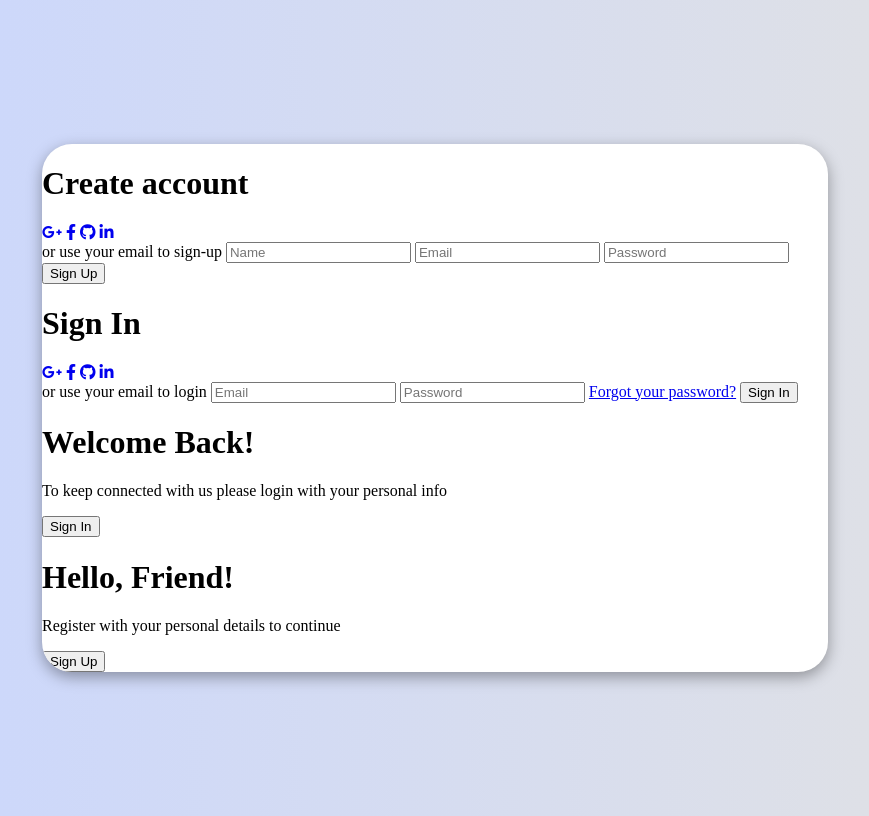
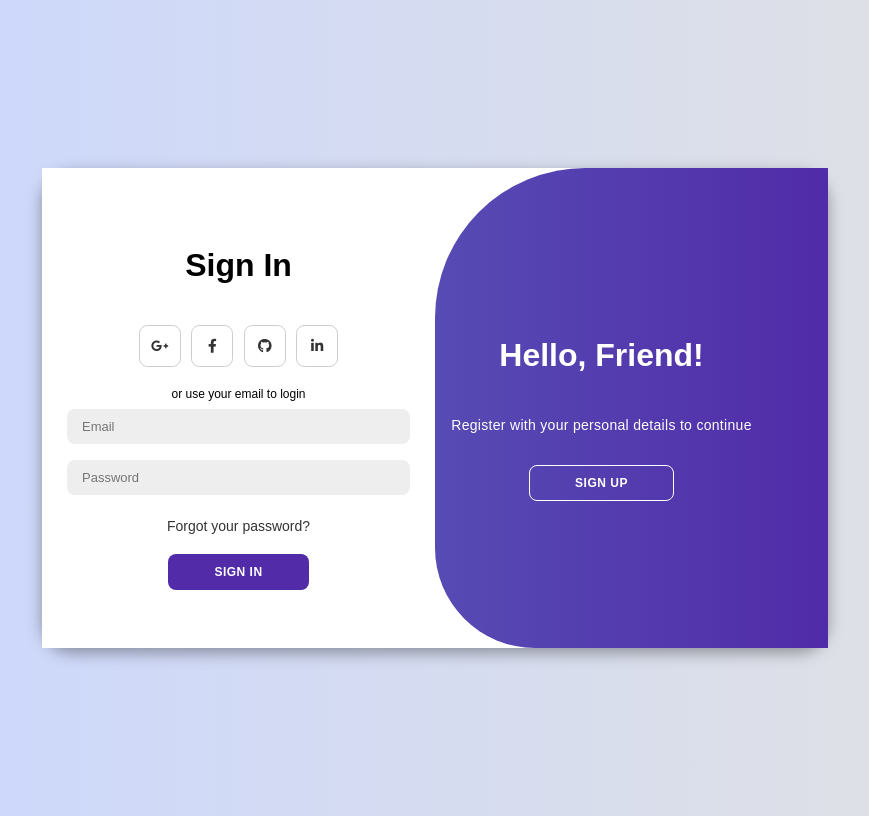
Before and after one commit to amanxshad/login, a plain HTML site: page index.html in a window 1280 px wide. Shown: the whole page, without its empty margins (205-1074 px from the left). Drawn offline with Linux system fonts and the light colour scheme; a script that the page names is missing.

Commit message:
toggle bug

```diff
--- a/style.css
+++ b/style.css
@@ -1,16 +1,15 @@
-@import url('https://fonts.googleapis.com/css2?family=Montserrat:wght@100..900&display=swap')
-
+@import url('https://fonts.googleapis.com/css2?family=Montserrat:wght@100..900&display=swap') *
 
 *{
   margin: 0;
   padding: 0;
   box-sizing: border-box;
-  font-family: 'Monsterrat', sans-serif;
 }
 
-body{
+body {
   background-color: #c9d6ff;
   background: linear-gradient(to right, #c9d6ff, #e2e2e2);
+  font-family: 'Montserrat', sans-serif;
   display: flex;
   align-items: center;
   justify-content: center;
@@ -18,13 +17,190 @@ body{
   height: 100vh;
 }
 
-.container{
+.container {
   background-color: white;
   border-radius: 30px;
   box-shadow: 0 5px 15px rgba(0, 0, 0, 0.35);
   position: relative;
-  overflow: hidden;
+
   width: 786px;
   max-width: 100%;
   min-height: 480px;
 }
+
+.container p {
+  font-size: 14px;
+  line-height: 20px;
+  letter-spacing: 0.3px;
+  margin: 20px 0;
+}
+
+.container span {
+  font-size: 12px;
+}
+
+.container a {
+  color: #333;
+  font-size: 14px;
+  text-decoration: none;
+  margin: 15px 0 10px;
+}
+
+.container button{
+  background-color: #512ba8;
+  color: white;
+  font-size: 12px;
+  padding: 10px 45px;
+  border: 1px solid transparent;
+  border-radius: 8px;
+  font-weight: 600;
+  letter-spacing: 0.5px;
+  text-transform: uppercase;
+  margin-top: 10px;
+  cursor: pointer;
+}
+
+.container button.hidden{
+  background-color: transparent;
+  border-color: white;
+}
+
+.container form{
+  background-color: white;
+  display: flex;
+  align-items: center;
+  justify-content: center;
+  flex-direction: column;
+  padding: 0 40px;
+  height: 100%
+}
+
+.container input{
+  background-color: #eee;
+  border: none;
+  margin: 8px 0;
+  padding: 10px 15px;
+  font-size: 13px;
+  border-radius: 8px;
+  width: 100%;
+  outline: none;
+}
+
+.form-container{
+  position: absolute;
+  top:0;
+  height: 100%;
+  transition: all 0.6s ease-in-out;
+}
+
+.sign-in{
+  left: 0;
+  width: 50%;
+  z-index: 2;
+}
+
+.container.active .sign-in{
+  transform: translateX(100%);
+}
+
+sign-up{
+  left: 0;
+  width: 50%;
+  opacity: 0;
+  z-index: 1;
+}
+
+.container.active .sign-up{
+  transform: translateX(100%);
+  opacity: 1;
+  z-index: 5;
+  animation: move 0.6s;
+}
+
+@keyframes move{
+  0%, 49.99%{
+    opacity: 0;
+    z-index: 1;
+  }
+  50%, 100%{
+    opacity: 1;
+    z-index: 5;
+  }
+}
+
+.social-icons{
+  margin: 20px 0;
+}
+
+.social-icons a{
+  border: 1px solid #ccc;
+  border-radius: 20%;
+  display: inline-flex;
+  justify-content: center;
+  align-items: center;
+  margin: 0 3px;
+  width: 40px;
+  height: 40px;
+}
+
+.toggle-container{
+  position: absolute;
+  top: 0px;
+  left: 50%;
+  width: 50%;
+  height: 100%;
+  overflow: hidden;
+  transition: all 0.6s ease-in-out;
+  border-radius: 150px 0 0 100px;
+  z-index: 99;
+}
+
+.container.active .toggle-container{
+  transform: translateX(-100%);
+  border-radius: 0 150px 100px 0;
+}
+
+.toggle{
+  background-color: #512da8;
+  height: 100%;
+  top: 0;
+  background: linear-gradient(to right, #5c6bc0, #512ba8);
+  color: #fff;
+  position: relative;
+  left: -100%;
+  width: 200%;
+  transform: translateX(0);
+  transition: all 0.6s ease-in-out;
+}
+
+.container.active .toggle{
+  transform: translateX(50%);
+}
+
+.toggle-panel{
+  position: absolute;
+  width: 50%;
+  height: 100%;
+  display: flex;
+  align-items: center;
+  justify-content: center;
+  flex-direction: column;
+  padding: 0 30px;
+  text-align: center;
+  top: 0;
+  transform: translateX(0);
+  transition: all 0.6s ease-in-out;
+}
+
+.toggle-left{
+  transform: translateX(-200%);
+}
+
+.toggle-right{
+  right: 0;
+  transform: translateX(0);
+}
+
+.container.active .toggle-right{
+  transform: translateX(200%);
+}
```
Also changed, not shown: login.js (+11 -0 lines).
